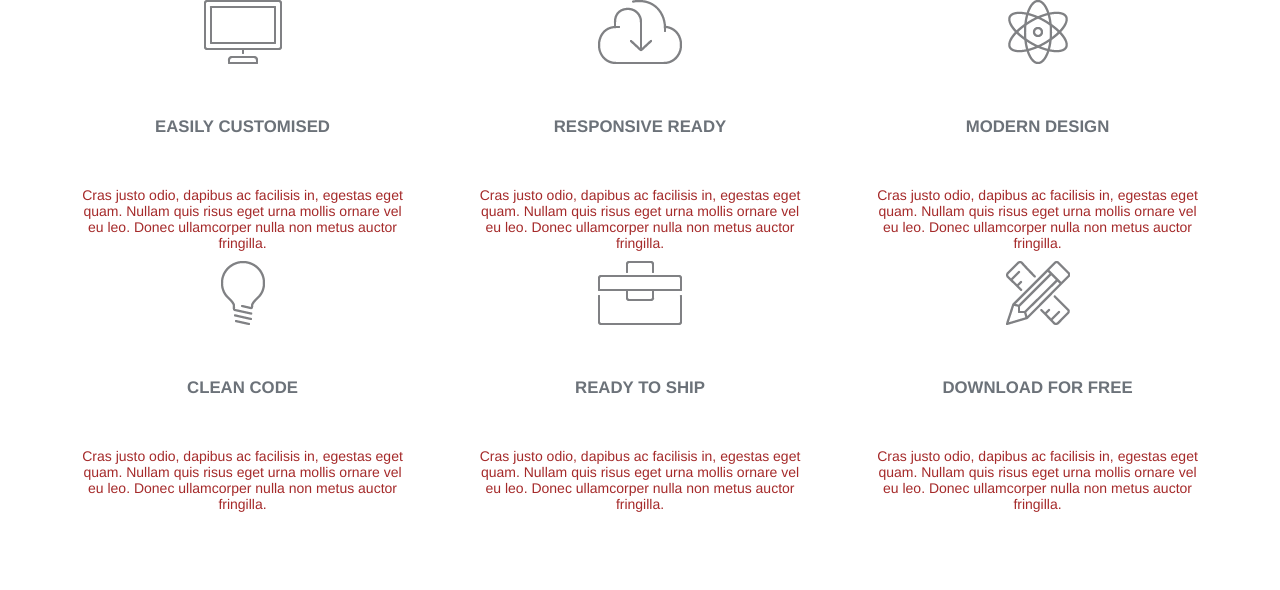
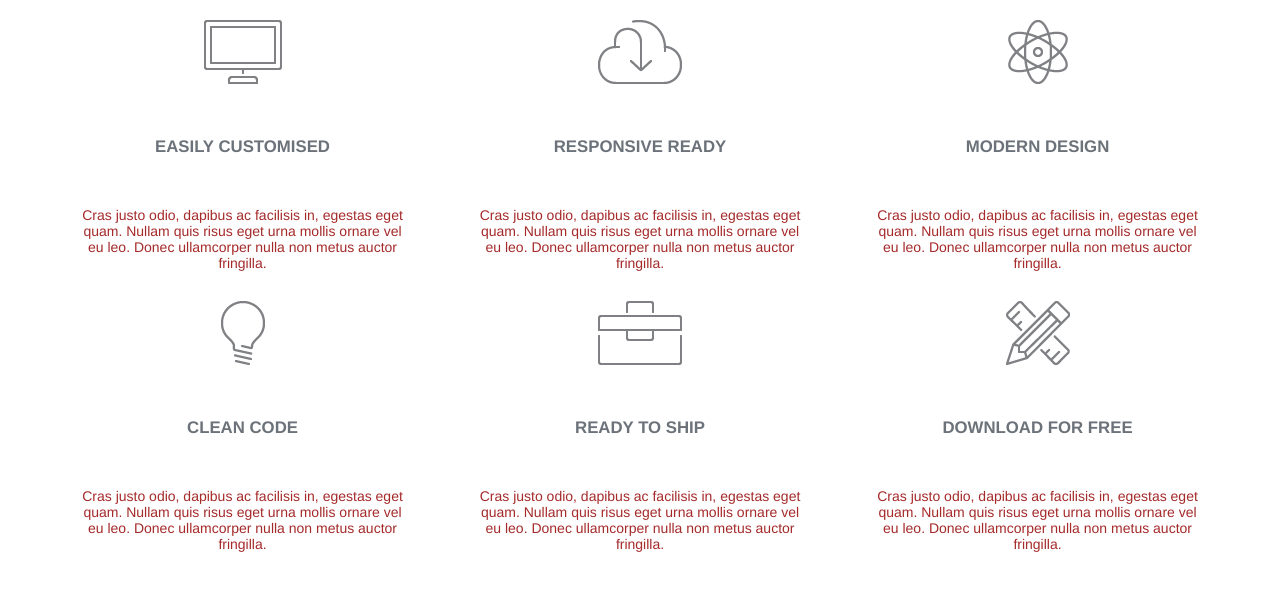
Before and after one commit to dbelousov13/HT-010-Columns-Media, a plain HTML site: page index.html in a window 1280 px wide. Drawn offline with Linux system fonts and the light colour scheme.

Commit message:
Final working vers.

```diff
--- a/css/styles.css
+++ b/css/styles.css
@@ -31,6 +31,9 @@ section {
   /* border: 1px solid black; */
 }
 
+.CardHead {
+  padding-top: 20px;
+}
 .CardName {
   font-size: 1.2rem;
   font-weight: bold;
```
Also changed, not shown: css/grid.css (+7 -140 lines).
